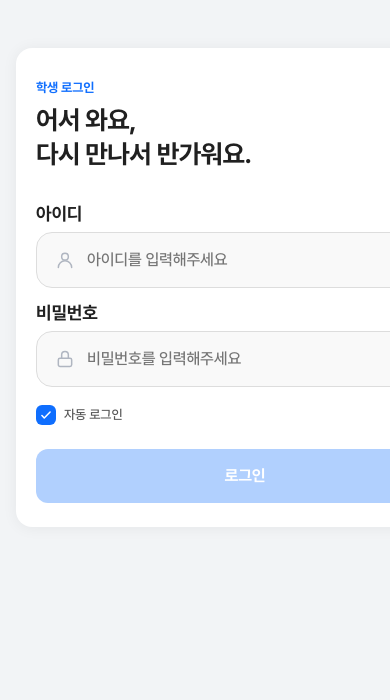
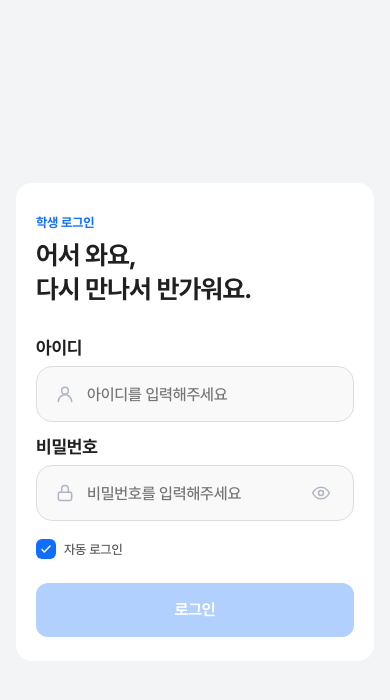
Before and after one commit to yellowstarr0323/DMS-FE-Student, a React (Vite) app: page /login in a window 390 px wide. Shown: the top 700 px of the page. Built offline with nearby package versions, Linux system fonts and the light colour scheme; no server answers.

Commit message:
모바일 반응형 레이아웃 개선

```diff
--- a/src/pages/LoginPage.jsx
+++ b/src/pages/LoginPage.jsx
@@ -94,9 +94,8 @@ const LoginPanel = styled.div`
   padding: 40px;
 
   @media (max-width: 640px) {
-    padding: 24px 16px;
-    align-items: flex-start;
-    padding-top: 48px;
+    padding: 32px 0;
+    align-items: center;
   }
 `;
 
@@ -108,9 +107,11 @@ const Card = styled.div`
   box-shadow: var(--shadow-card);
 
   @media (max-width: 640px) {
-    width: 100%;
+    width: calc(100vw - 32px);
+    max-width: 440px;
     padding: 32px 20px 24px;
     border-radius: var(--radius-lg);
+    box-shadow: none;
   }
 `;
 
```
